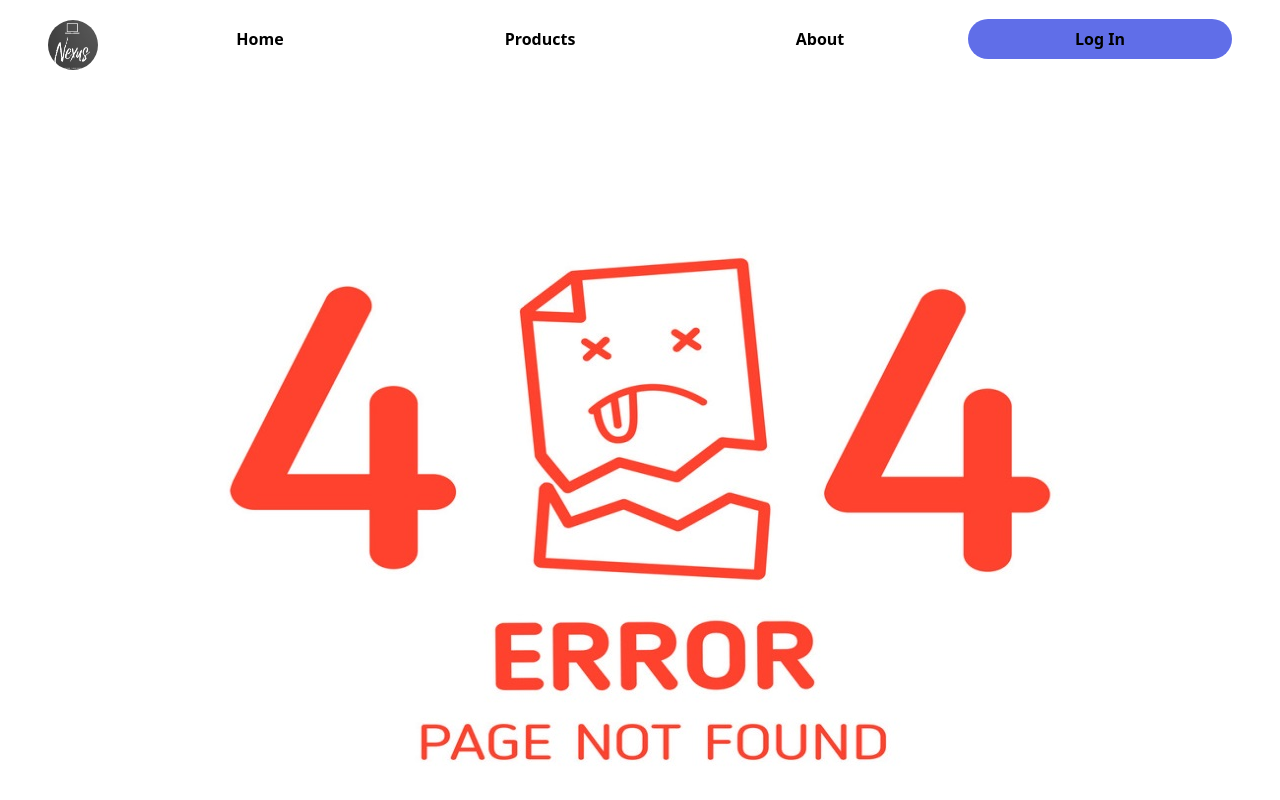
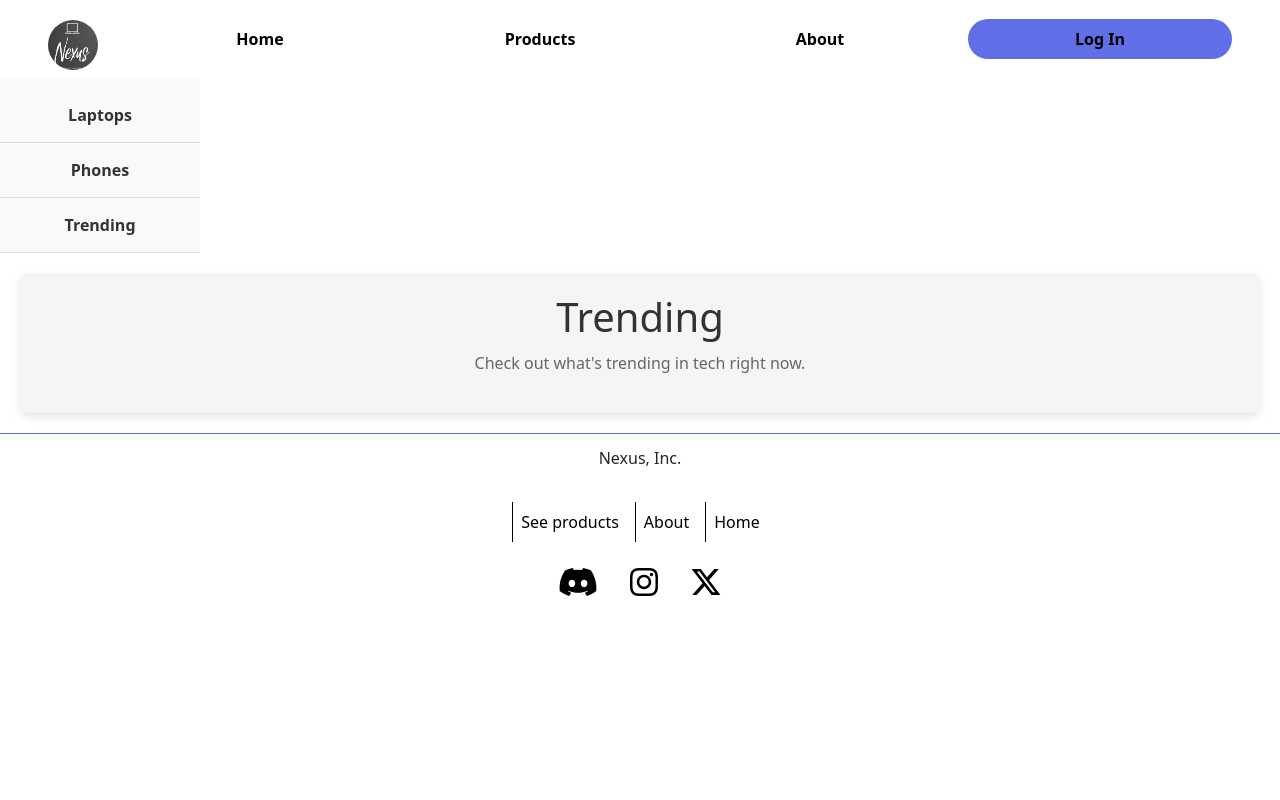
Before and after one commit to krisztian-Z/nexus_ecomm, a React (Create React App) app: page /trending in a window 1280 px wide. Shown: the top 800 px of the page. Built offline with nearby package versions, Linux system fonts and the light colour scheme; no server answers; a web font is replaced by a local one.

Commit message:
Another commit

```diff
--- a/src/App.js
+++ b/src/App.js
@@ -11,16 +11,18 @@ import Products from "./pages/Products/Products.js";
 import NavigationBar from "./components/navigation/NavigationBar";
 import About from "./pages/About/About.js";
 import NotFound from "./pages/NotFound";
-import Header from "./components/Header";
 import Scroll from "./components/Scroll.js";
 import { auth } from "./firebase";
 import { signOut } from "firebase/auth";
 import Footer from "./components/Footer/Footer.jsx";
+import Laptops from "./components/Laptops/Laptops";
+import Phones from "./components/Phones/Phones";
+import Trending from "./components/Trending/Trending";
+import Dashboard from './components/Dashboard/Dashboard';
 
 function App() {
   const [active, setActive] = useState("auth");
   const [user, setUser] = useState(null);
-
   const navigate = useNavigate();
 
   useEffect(() => {
@@ -33,7 +35,7 @@ function App() {
     });
   }, []);
 
-  //logout logic
+  // Logout logic
   const handleLogout = () => {
     signOut(auth).then(() => {
       setUser(null);
@@ -50,28 +52,26 @@ function App() {
         user={user}
         handleLogout={handleLogout}
       />
-      {/* <Header
-        setActive={setActive}
-        active={active}
-        user={user}
-        handleLogout={handleLogout}
-      /> */}
+
+    <Dashboard active={active} setActive={setActive} />
+
+
       <Scroll />
       <ToastContainer position="top-center" />
+
+
       <Routes>
-        <Route
-          path="/"
-          element={<Home setActive={setActive} active={active} user={user} />}
-        />
+      <Route path="/" element={<Home setActive={setActive} active={active} user={user} />} />
         <Route path="/about" element={<About />} />
         <Route path="/products" element={<Products />} />
-        <Route
-          path="/auth"
-          element={<Auth setActive={setActive} setUser={setUser} />}
-        />
+        <Route path="/auth" element={<Auth setActive={setActive} setUser={setUser} />} />
+        <Route path="/laptops" element={<Laptops />} />
+        <Route path="/phones" element={<Phones />} />
+        <Route path="/trending" element={<Trending />} />
         <Route path="*" element={<NotFound />} />
       </Routes>
       <Footer />
+
     </div>
   );
 }
--- /dev/null
+++ b/src/components/Dashboard/Dashboard.js
@@ -0,0 +1,33 @@
+import React from 'react';
+import { Link } from 'react-router-dom';
+import styles from './Dashboard.module.css';
+
+const Dashboard = () => {
+  return (
+    <div className={styles.dashboardContainer}>
+      <div className={styles.menuItem}>
+        <Link to="/laptops">Laptops</Link>
+        <div className={styles.subMenu}>
+          <Link to="/laptops/mac">Mac</Link>
+          <Link to="/laptops/pc">PC</Link>
+        </div>
+      </div>
+      <div className={styles.menuItem}>
+        <Link to="/phones">Phones</Link>
+        <div className={styles.subMenu}>
+          <Link to="/phones/iphone">iPhone</Link>
+          <Link to="/phones/android">Android</Link>
+        </div>
+      </div>
+      <div className={styles.menuItem}>
+        <Link to="/trending">Trending</Link>
+        <div className={styles.subMenu}>
+          <Link to="/trending/latest">Latest Products</Link>
+          <Link to="/trending/popular">What's Trending</Link>
+        </div>
+      </div>
+    </div>
+  );
+}
+
+export default Dashboard;
--- /dev/null
+++ b/src/components/Dashboard/Dashboard.module.css
@@ -0,0 +1,59 @@
+.dashboardContainer {
+    display: flex;
+    flex-direction: column;
+    width: 200px;
+    background: #f9f9f9;
+    padding-top: 10px;
+  }
+
+  .menuItem {
+    position: relative;
+    border-bottom: 1px solid #ddd;
+    padding: 15px 20px;
+    cursor: pointer;
+  }
+
+  .menuItem a {
+    width: 100%;
+    text-align: left;
+    font-size: 16px;
+    font-weight: bold;
+    color: #333;
+    text-decoration: none;
+    transition: background-color 0.3s, color 0.3s;
+  }
+
+  .menuItem a:hover {
+    background-color: #e0e0e0;
+    color: #000;
+  }
+
+  .subMenu {
+    display: none;
+    position: absolute;
+    left: 100%;
+    top: 0;
+    background: #f9f9f9;
+    box-shadow: 0 2px 5px rgba(0, 0, 0, 0.2);
+    min-width: 150px;
+    transition: opacity 0.3s ease-in-out;
+    opacity: 0;
+  }
+
+  .menuItem:hover .subMenu {
+    display: block;
+    opacity: 1;
+  }
+
+  .subMenu a {
+    padding: 10px;
+    display: block;
+    color: #333;
+    text-decoration: none;
+    transition: background-color 0.3s;
+  }
+
+  .subMenu a:hover {
+    background-color: #007bff;
+    color: white;
+  }
--- /dev/null
+++ b/src/components/Laptops/Laptops.css
@@ -0,0 +1,17 @@
+.laptops-container {
+    padding: 20px;
+    background-color: #f5f5f5;
+    border-radius: 8px;
+    margin: 20px;
+    box-shadow: 0 4px 8px rgba(0, 0, 0, 0.1);
+  }
+
+  .laptops-container h1 {
+    color: #333;
+    margin-bottom: 10px;
+  }
+
+  .laptops-container p {
+    color: #666;
+    line-height: 1.6;
+  }
--- /dev/null
+++ b/src/components/Laptops/Laptops.js
@@ -0,0 +1,14 @@
+import React from 'react';
+import './Laptops.css';
+
+const Laptops = () => {
+  return (
+    <div className="laptops-container">
+      <h1>Laptops</h1>
+      <p>Find the best laptops for your needs.</p>
+
+    </div>
+  );
+};
+
+export default Laptops;
--- /dev/null
+++ b/src/components/Phones/Phones.css
@@ -0,0 +1,17 @@
+.phones-container {
+    padding: 20px;
+    background-color: #f5f5f5; /* Light grey background */
+    border-radius: 8px; /* Rounded corners */
+    margin: 20px; /* Some margin to the surrounding content */
+    box-shadow: 0 4px 8px rgba(0, 0, 0, 0.1); /* Subtle shadow for depth */
+  }
+
+  .phones-container h1 {
+    color: #333; /* Dark grey color for the title */
+    margin-bottom: 10px; /* Space below the title */
+  }
+
+  .phones-container p {
+    color: #666; /* Lighter grey for the paragraph */
+    line-height: 1.6; /* More readable line spacing */
+  }
--- /dev/null
+++ b/src/components/Phones/Phones.js
@@ -0,0 +1,14 @@
+import React from 'react';
+import './Phones.css'; // Make sure the path to your CSS file is correct
+
+const Phones = () => {
+  return (
+    <div className="phones-container">
+      <h1>Phones</h1>
+      <p>Explore our latest range of smartphones.</p>
+      {/* More content goes here */}
+    </div>
+  );
+};
+
+export default Phones;
--- /dev/null
+++ b/src/components/Trending/Trending.css
@@ -0,0 +1,17 @@
+.trending-container {
+    padding: 20px;
+    background-color: #f5f5f5;
+    border-radius: 8px;
+    margin: 20px;
+    box-shadow: 0 4px 8px rgba(0, 0, 0, 0.1);
+  }
+
+  .trending-container h1 {
+    color: #333;
+    margin-bottom: 10px;
+  }
+
+  .trending-container p {
+    color: #666;
+    line-height: 1.6;
+  }
--- /dev/null
+++ b/src/components/Trending/Trending.js
@@ -0,0 +1,14 @@
+import React from 'react';
+import './Trending.css'; // Make sure the path is correct
+
+const Trending = () => {
+  return (
+    <div className="trending-container">
+      <h1>Trending</h1>
+      <p>Check out what's trending in tech right now.</p>
+
+    </div>
+  );
+};
+
+export default Trending;
--- /dev/null
+++ b/src/components/navigation/Dashboard.jsx
@@ -0,0 +1,33 @@
+import React from 'react';
+import { Link } from 'react-router-dom';
+import styles from './Dashboard.module.css';
+
+const Dashboard = () => {
+    return (
+        <div className={styles.dashboardContainer}>
+            <div className={styles.menuItem}>
+                <button>Laptops</button>
+                <div className={styles.subMenu}>
+                    <Link to="/laptops/mac">Mac</Link>
+                    <Link to="/laptops/pc">PC</Link>
+                </div>
+            </div>
+            <div className={styles.menuItem}>
+                <button>Phones</button>
+                <div className={styles.subMenu}>
+                    <Link to="/phones/apple">Apple</Link>
+                    <Link to="/phones/android">Android</Link>
+                </div>
+            </div>
+            <div className={styles.menuItem}>
+                <button>Trending</button>
+                <div className={styles.subMenu}>
+                    <Link to="/trending/latest">Latest Products</Link>
+                    <Link to="/trending/popular">What's Popular</Link>
+                </div>
+            </div>
+        </div>
+    );
+}
+
+export default Dashboard;
--- /dev/null
+++ b/src/components/navigation/Dashboard.module.scss
@@ -0,0 +1,48 @@
+.dashboard {
+    display: flex;
+    justify-content: center;
+    gap: 20px;
+    padding: 20px 0;
+  }
+
+  .dropdown {
+    position: relative;
+    display: inline-block;
+  }
+
+  .dropbtn {
+    background-color: #4CAF50;
+    color: white;
+    padding: 16px;
+    font-size: 16px;
+    border: none;
+    cursor: pointer;
+  }
+
+  .dropdownContent {
+    display: none;
+    position: absolute;
+    background-color: #f9f9f9;
+    min-width: 160px;
+    box-shadow: 0px 8px 16px 0px rgba(0,0,0,0.2);
+    z-index: 1;
+  }
+
+  .dropdownContent a {
+    color: black;
+    padding: 12px 16px;
+    text-decoration: none;
+    display: block;
+  }
+
+  .dropdownContent a:hover {
+    background-color: #f1f1f1
+  }
+
+  .dropdown:hover .dropdownContent {
+    display: block;
+  }
+
+  .dropbtn:hover, .dropbtn:focus {
+    background-color: #3e8e41;
+  }
```
